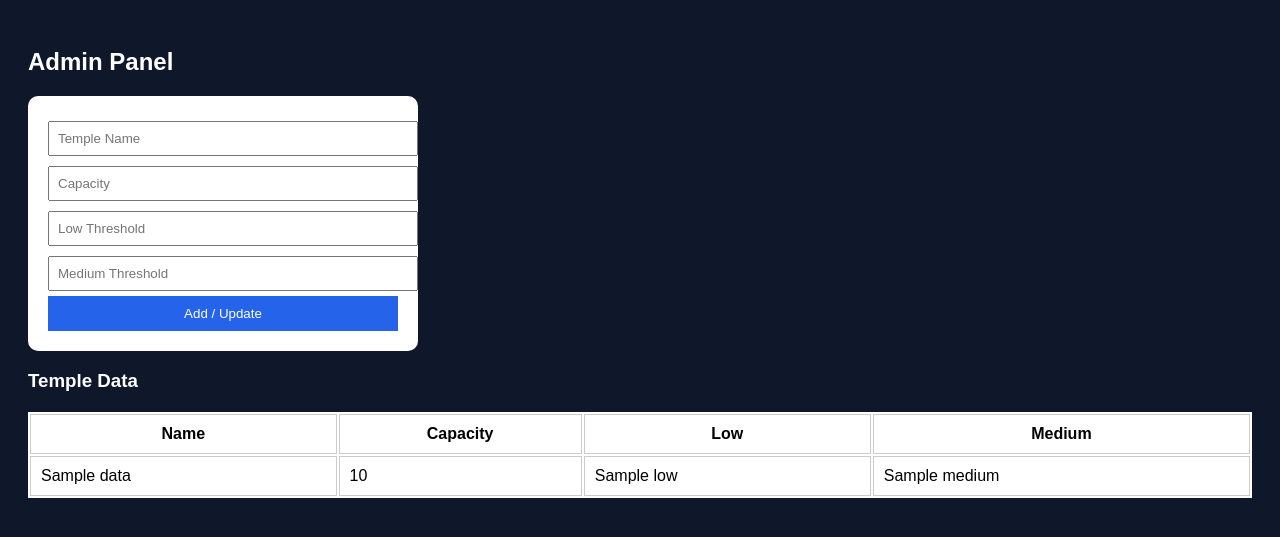
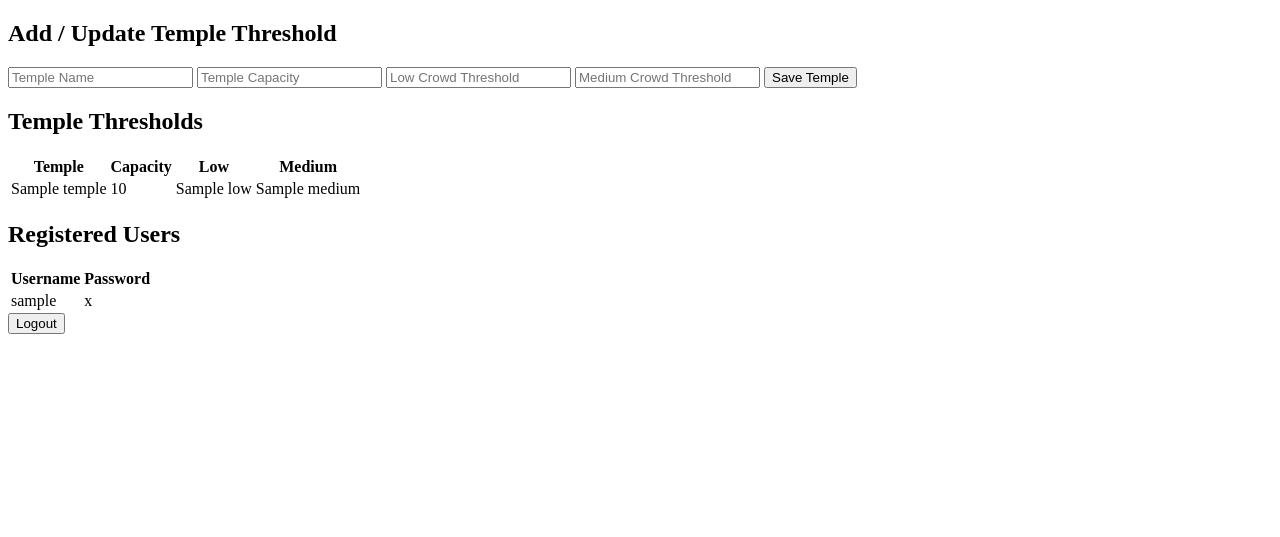
Before and after one commit to omjagtap24-oss/crowd-detection-app, a Python web app: template templates/admin.html in a window 1280 px wide. Shown: the top 537 px of the page. Run offline with Jinja, Linux system fonts and the light colour scheme; the template is opened without the code that fills it: most values are stand-ins (such as "Sample title", 1, 10 or a date in 2020).

Commit message:
Update admin.html

```diff
--- a/templates/admin.html
+++ b/templates/admin.html
@@ -1,44 +1,68 @@
 <!DOCTYPE html>
-<html>
-<head>
-<title>Admin Panel</title>
-<style>
-body { background:#0f172a; color:white; font-family:Arial; padding:20px; }
-.box { background:white; color:black; padding:20px; border-radius:10px; width:350px; }
-input { width:100%; padding:8px; margin:5px 0; }
-button { width:100%; padding:10px; background:#2563eb; color:white; border:none; }
-table { margin-top:20px; width:100%; background:white; color:black; }
-td, th { padding:10px; border:1px solid #ccc; }
-</style>
-</head>
+<h2>Add / Update Temple Threshold</h2>
 
-<body>
+<form action="/add_temple" method="POST">
 
-<h2>Admin Panel</h2>
+<input type="text" name="name" placeholder="Temple Name" required>
 
-<div class="box">
-<form action="/add_temple" method="POST">
-<input name="name" placeholder="Temple Name" required>
-<input name="capacity" type="number" placeholder="Capacity" required>
-<input name="low" type="number" placeholder="Low Threshold" required>
-<input name="medium" type="number" placeholder="Medium Threshold" required>
-<button>Add / Update</button>
+<input type="number" name="capacity" placeholder="Temple Capacity" required>
+
+<input type="number" name="low" placeholder="Low Crowd Threshold" required>
+
+<input type="number" name="medium" placeholder="Medium Crowd Threshold" required>
+
+<button type="submit">Save Temple</button>
+
 </form>
 </div>
 
-<h3>Temple Data</h3>
+<div class="card">
+<h2>Temple Thresholds</h2>
 
 <table>
-<tr><th>Name</th><th>Capacity</th><th>Low</th><th>Medium</th></tr>
-{% for name, val in data.items() %}
 <tr>
-<td>{{name}}</td>
-<td>{{val.capacity}}</td>
-<td>{{val.low}}</td>
-<td>{{val.medium}}</td>
+<th>Temple</th>
+<th>Capacity</th>
+<th>Low</th>
+<th>Medium</th>
+</tr>
+
+{% for temple, info in data.items() %}
+<tr>
+<td>{{temple}}</td>
+<td>{{info.capacity}}</td>
+<td>{{info.low}}</td>
+<td>{{info.medium}}</td>
 </tr>
 {% endfor %}
+
 </table>
+</div>
+
+<div class="card">
+<h2>Registered Users</h2>
+
+<table>
+<tr>
+<th>Username</th>
+<th>Password</th>
+</tr>
+
+{% for username, password in users.items() %}
+<tr>
+<td>{{username}}</td>
+<td>{{password}}</td>
+</tr>
+{% endfor %}
+
+</table>
+</div>
+
+<a href="/logout">
+<button>Logout</button>
+</a>
+
+</div>
 
 </body>
 </html>
```
